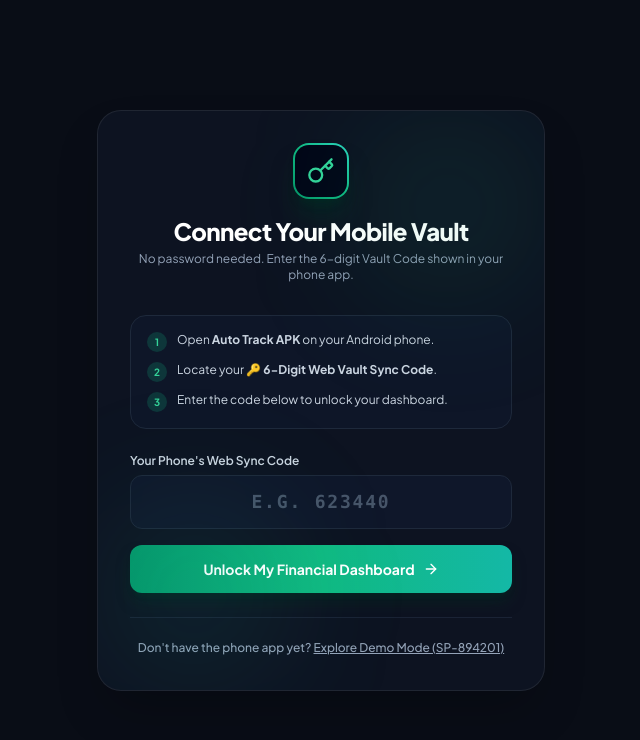
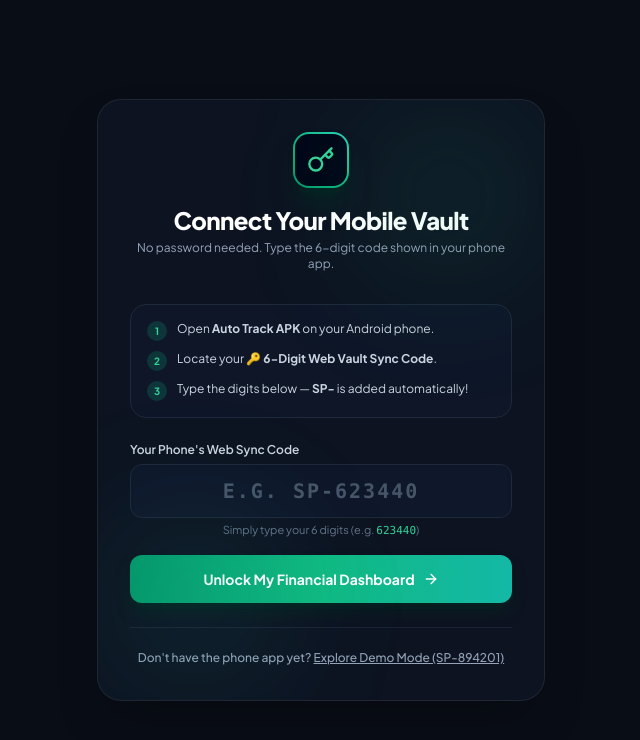
Before and after one commit to Anas-Sd/AUTO_TRACK_DEMO, a React (Vite) app: page / in a window 1280 px wide. Shown: the top 740 px of the page, without its empty margins (319-959 px from the left). Built offline with nearby package versions, Linux system fonts and the light colour scheme.

Commit message:
AutoFormatVaultCodeInputWithSPPrefix

```diff
--- a/src/components/SyncPromptScreen.jsx
+++ b/src/components/SyncPromptScreen.jsx
@@ -6,6 +6,28 @@
   const [inputCode, setInputCode] = useState('');
   const [errorMsg, setErrorMsg] = useState('');
   const [isSyncing, setIsSyncing] = useState(false);
+
+  const handleInputChange = (e) => {
+    let raw = e.target.value.toUpperCase();
+    if (errorMsg) setErrorMsg('');
+
+    // Strip non-alphanumeric characters
+    let cleaned = raw.replace(/[^A-Z0-9]/g, '');
+
+    // Strip leading "SP" if present
+    if (cleaned.startsWith('SP')) {
+      cleaned = cleaned.substring(2);
+    }
+
+    // Retain only digits (up to 6 max)
+    cleaned = cleaned.replace(/\D/g, '').slice(0, 6);
+
+    if (cleaned.length > 0) {
+      setInputCode(`SP-${cleaned}`);
+    } else {
+      setInputCode('');
+    }
+  };
 
   const handleSubmit = async (e) => {
     e.preventDefault();
@@ -17,14 +39,11 @@
       return;
     }
 
-    let cleaned = raw.toUpperCase().replace(/\s+/g, '');
-    if (cleaned.startsWith('SP-')) {
-      cleaned = cleaned.substring(3);
-    }
+    let cleaned = raw.toUpperCase().replace(/[^0-9]/g, '');
 
-    // Validate 6-digit numeric Vault Code
-    if (!/^\d{6}$/.test(cleaned)) {
-      setErrorMsg('Invalid Vault Code! Please enter the exact 6-digit numeric code displayed in your Auto Track mobile app (e.g. 593812).');
+    // Validate exactly 6-digit numeric Vault Code
+    if (cleaned.length !== 6) {
+      setErrorMsg('Invalid Vault Code! Please enter all 6 numeric digits displayed in your Auto Track phone app.');
       return;
     }
 
@@ -57,7 +76,7 @@
             Connect Your Mobile Vault
           </h1>
           <p className="text-xs text-slate-400">
-            No password needed. Enter the 6-digit Vault Code shown in your phone app.
+            No password needed. Type the 6-digit code shown in your phone app.
           </p>
         </div>
 
@@ -73,7 +92,7 @@
           </div>
           <div className="flex items-start gap-2.5">
             <span className="w-5 h-5 rounded-full bg-emerald-500/20 text-emerald-400 font-bold flex items-center justify-center flex-shrink-0 text-[10px]">3</span>
-            <span>Enter the code below to unlock your dashboard.</span>
+            <span>Type the digits below — <strong>SP-</strong> is added automatically!</span>
           </div>
         </div>
 
@@ -93,14 +112,14 @@
               type="text"
               required
               maxLength={9}
-              placeholder="e.g. 623440"
+              placeholder="e.g. SP-623440"
               value={inputCode}
-              onChange={(e) => {
-                setInputCode(e.target.value);
-                if (errorMsg) setErrorMsg('');
-              }}
-              className="w-full bg-slate-900 border border-slate-800 rounded-xl px-4 py-3 text-white uppercase tracking-widest font-mono text-center font-bold text-lg focus:outline-none focus:border-emerald-500 transition-colors placeholder-slate-600"
+              onChange={handleInputChange}
+              className="w-full bg-slate-900 border border-slate-800 rounded-xl px-4 py-3 text-white uppercase tracking-widest font-mono text-center font-bold text-xl focus:outline-none focus:border-emerald-500 transition-colors placeholder-slate-600 shadow-inner"
             />
+            <p className="text-[11px] text-slate-500 text-center mt-1">
+              Simply type your 6 digits (e.g. <span className="font-mono text-emerald-400">623440</span>)
+            </p>
           </div>
 
           <button
```
Also changed, not shown: 1 other file (tests, documents, lock files or other folders).
